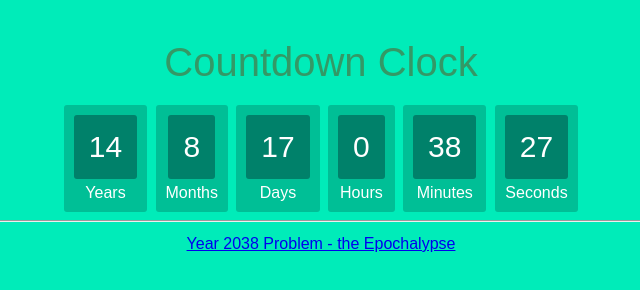
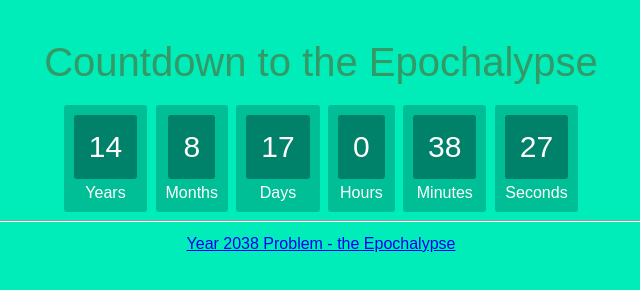
Before and after one commit to andrewseidl/epochalypse.xyz, a plain HTML site: page public/index.html in a window 1280 px wide. Shown: the whole page, without its empty margins (319-959 px from the left). Drawn offline with nearby package versions, Linux system fonts and the light colour scheme.

Commit message:
fix title

```diff
--- a/public/index.html
+++ b/public/index.html
@@ -1,9 +1,10 @@
 <head>
   <link rel="stylesheet" href="countdown.css" type="text/css" />
+  <title>Countdown to the Epochalypse</title>
 </head>
 
 <body>
-  <h1>Countdown Clock</h1>
+  <h1>Countdown to the Epochalypse</h1>
   <div id="clockdiv">
     <div>
       <span class="years"></span>
```
